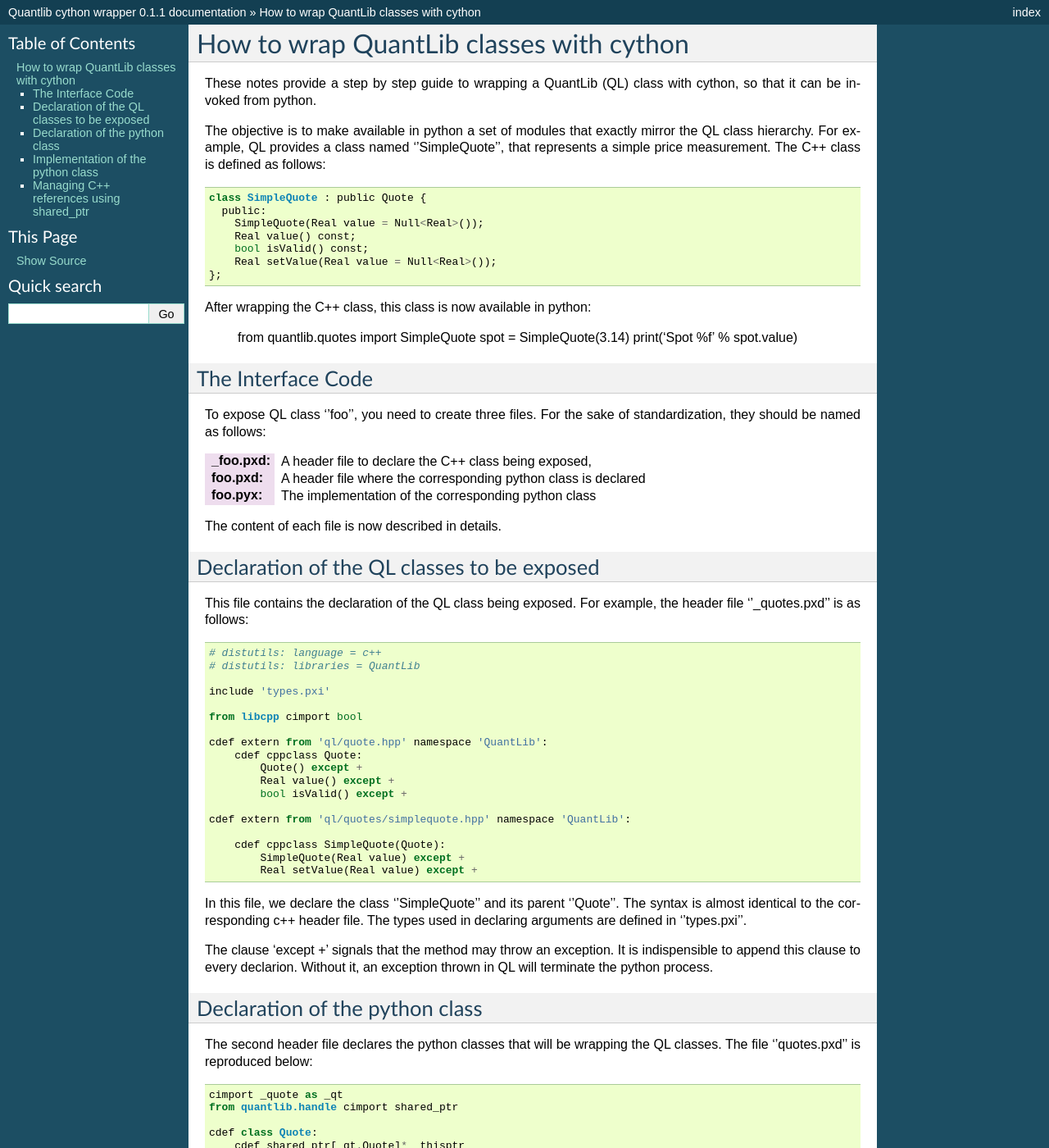
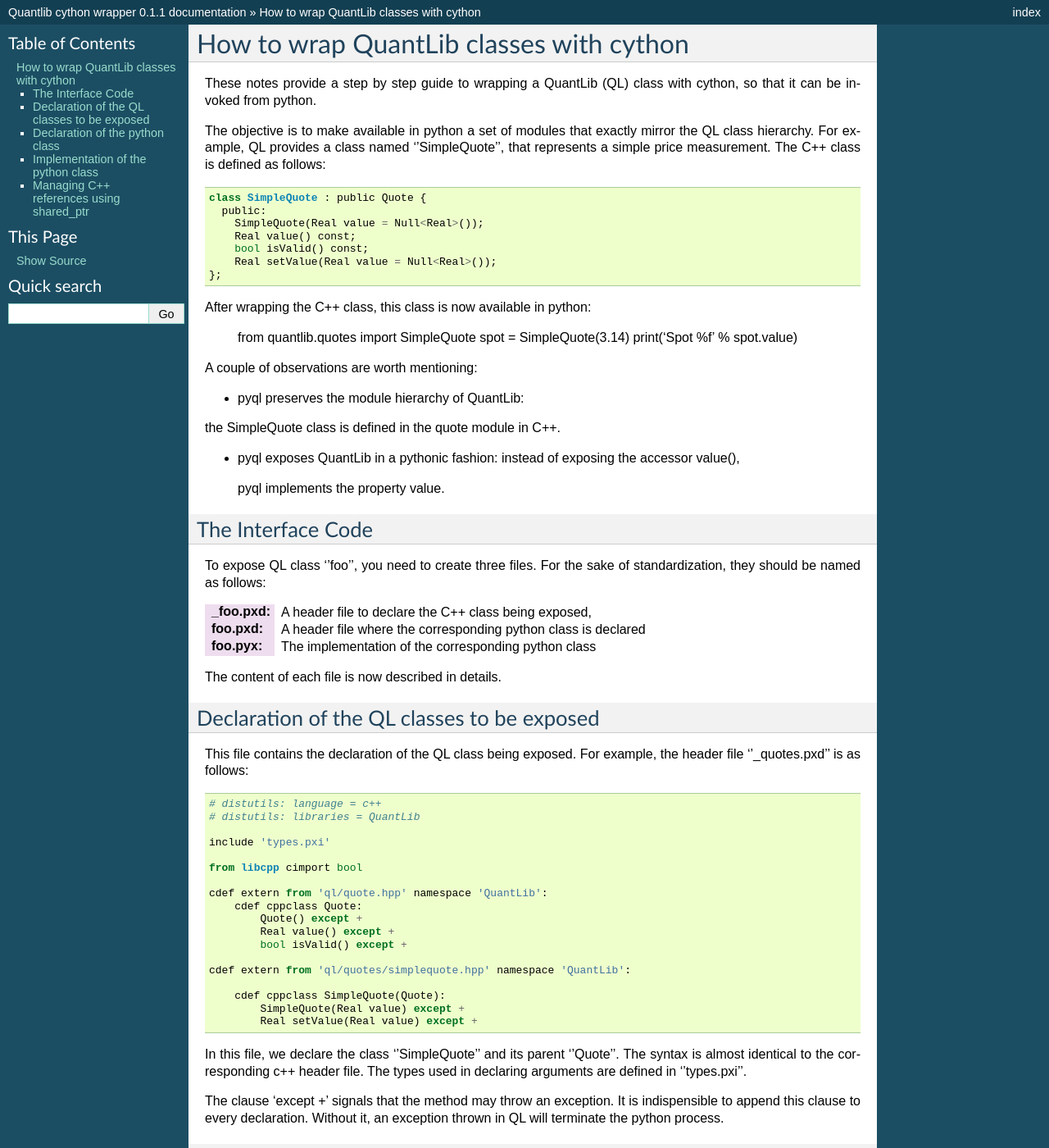
Before and after one commit to enthought/pyql, a Sphinx documentation site: the page built from docs/source/cython_wrapper.rst, in a window 1280 px wide and 1400 px high. Shown: the whole window at 82% size. Built offline with Sphinx 7.4.7, drawn with Linux system fonts in a browser that asks for light colours; some of the changed text lies outside the part shown.

Commit message:
Minor editorial updates

```diff
--- a/docs/source/cython_wrapper.rst
+++ b/docs/source/cython_wrapper.rst
@@ -23,6 +23,13 @@
    spot = SimpleQuote(3.14)
    print('Spot %f' % spot.value)
 
+A couple of observations are worth mentioning:
+
+* pyql preserves the module hierarchy of QuantLib:
+the SimpleQuote class is defined in the quote module in C++.
+
+* pyql exposes QuantLib in a pythonic fashion: instead of exposing the accessor value(),
+ pyql implements the property value.
 
 The Interface Code
 ------------------
@@ -67,7 +74,7 @@
 types used in declaring arguments are defined in ''types.pxi''.
 
 The clause 'except +' signals that the method may throw an exception. It
-is indispensible to append this clause to every declarion. Without it, an
+is indispensible to append this clause to every declaration. Without it, an
 exception thrown in QL will terminate the python process.
 
 Declaration of the python class
@@ -82,7 +89,8 @@
     cdef class Quote:
         cdef shared_ptr[_qt.Quote]* _thisptr
 
-Notice that in our header files we use 'Quote' to refer the the C++ class (in file _quote.pxd) and to the python class (in file quote.pxd). To avoid
+Notice that in our header files we use 'Quote' to refer the the C++ class (in file _quote.pxd)
+ and to the python class (in file quote.pxd). To avoid
 confusion we use the following convention:
 
  * the C++ class is always refered to as ''_qt.Quote''.
```
Also changed, not shown: other parts of docs/source/cython_wrapper.rst (+1 -1 lines), 2 other files.
